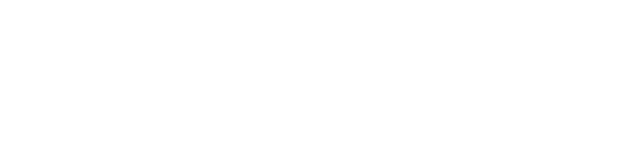
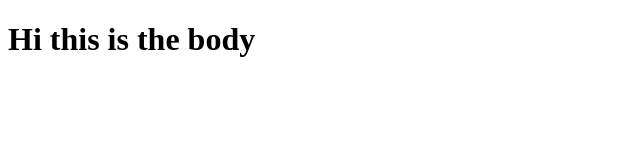
Before and after one commit to Oscarlosg/OscarlosThinkful, a plain HTML site: page index.html in a window 1280 px wide. Shown: the whole page, without its empty margins (0-640 px from the left). Drawn offline with Linux system fonts and the light colour scheme.

Commit message:
Update index.html

```diff
--- a/index.html
+++ b/index.html
@@ -4,9 +4,10 @@
     <meta charset="UTF-8">
     <meta name="viewport" content="width=device-width, initial-scale=1.0">
     <meta http-equiv="X-UA-Compatible" content="ie=edge">
-    <title>HTML 5 Boilerplate</title>
+    <title>Oscar's Page</title>
     <link rel="stylesheet" href="index.css">
   </head>
   <body>
+   <h1> Hi this is the body </h1>
   </body>
 </html>
```
